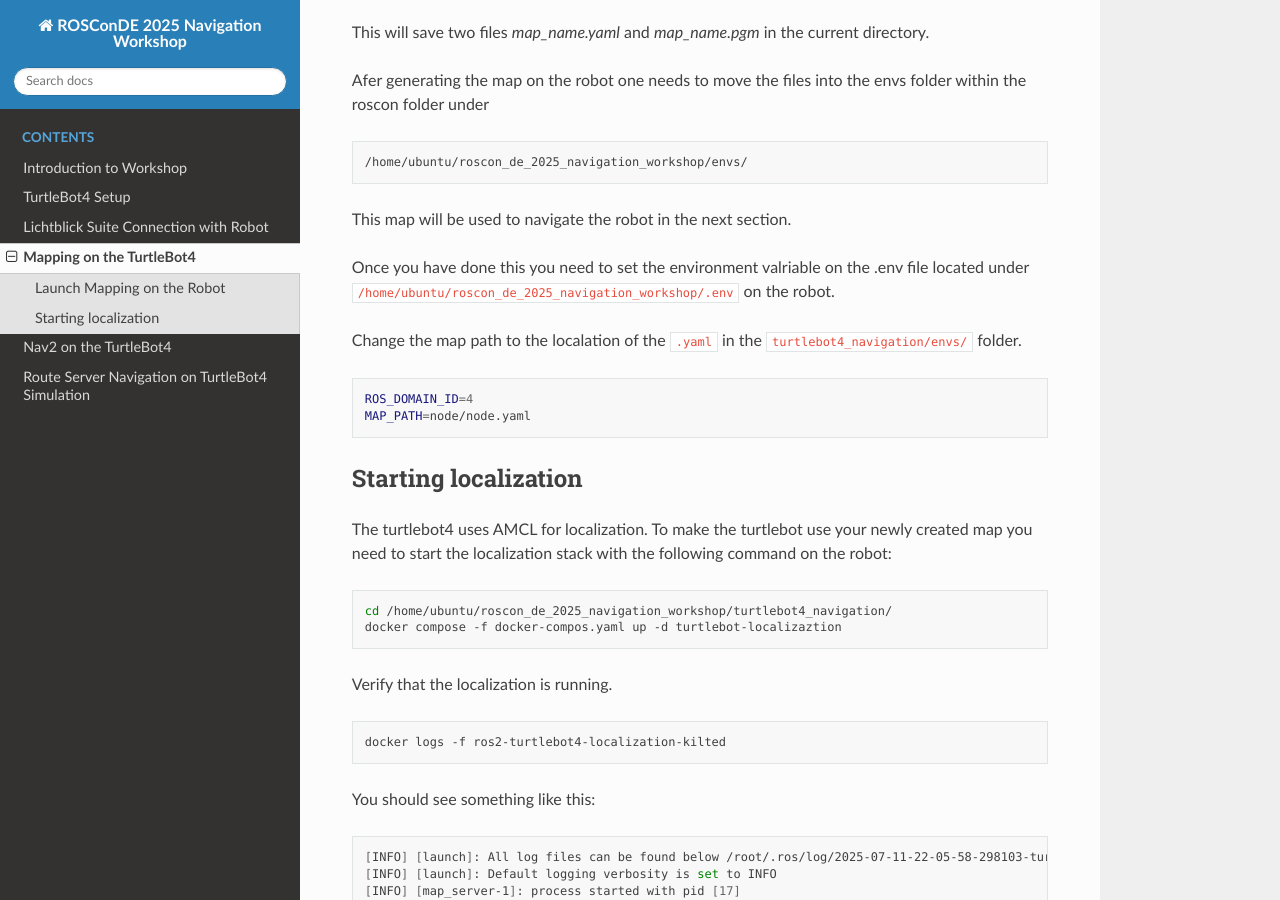
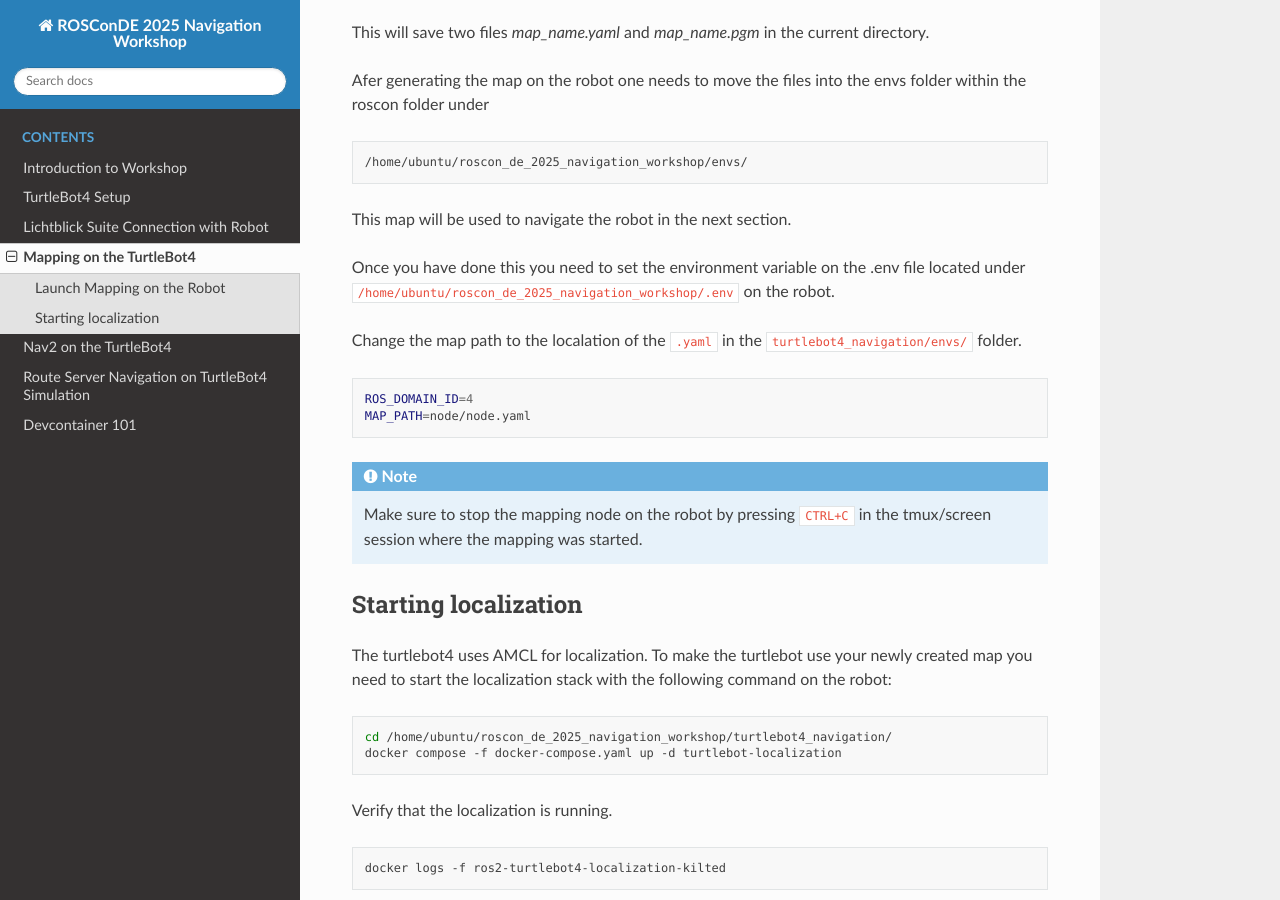
Before and after one commit to pschnattinger/roscon_de_2025_navigation_workshop, a Sphinx documentation site: the page built from docs/mapping/mapping.rst, in a window 1280 px wide and 900 px high, scrolled down 1575 px. Built offline with Sphinx 7.4.7 and the Read the Docs theme 3.1.0, drawn with Linux system fonts in a browser that asks for light colours.

```diff
--- a/docs/index.rst
+++ b/docs/index.rst
@@ -11,6 +11,7 @@ This documentation contains the following sections:
 * :doc:`Mapping with TurtleBot4 </mapping/mapping>`
 * :doc:`Navigation with TurtleBot4 </navigation/navigation>`
 * :doc:`Route Server and Roadmap Tool </route_server/route_server>`
+* :doc:`Devcontainer 101 and setup </devcontainer/devcontainer101>`
 
 **Focus:** Nav2 (Jazzy), TurtleBot4, practical labs with small group guidance (≈10 participants), plus **Lichtblick** showcase and the **roadmap tool & road server**.
 
@@ -25,3 +26,4 @@ This documentation contains the following sections:
    mapping/mapping
    navigation/navigation
    route_server/route_server
+   devcontainer/devcontainer101
--- a/docs/lichtblick/lichtblick.rst
+++ b/docs/lichtblick/lichtblick.rst
@@ -1062,7 +1062,7 @@ Connect to Robot
 
       .. code-block:: bash
 
-         ros2 launch rosbridge_server rosbridge_websocket_launch.xml
+         tmux new -d -s rosbridge 'ros2 launch rosbridge_server rosbridge_websocket_launch.xml'
 
    3. Open the Lichtblick Suite application on your PC.
 
--- a/docs/mapping/mapping.rst
+++ b/docs/mapping/mapping.rst
@@ -54,7 +54,7 @@ Afer generating the map on the robot one needs to move the files into the envs f
 
 This map will be used to navigate the robot in the next section.
 
-Once you have done this you need to set the environment valriable on the .env file located under ``/home/ubuntu/roscon_de_2025_navigation_workshop/.env`` on the robot.
+Once you have done this you need to set the environment variable on the .env file located under ``/home/ubuntu/roscon_de_2025_navigation_workshop/.env`` on the robot.
 
 Change the map path to the localation of the ``.yaml`` in the ``turtlebot4_navigation/envs/`` folder.
 
@@ -62,6 +62,11 @@ Change the map path to the localation of the ``.yaml`` in the ``turtlebot4_navig
 
     ROS_DOMAIN_ID=4
     MAP_PATH=node/node.yaml
+
+
+.. note::
+
+   Make sure to stop the mapping node on the robot by pressing ``CTRL+C`` in the tmux/screen session where the mapping was started.
 
 
 Starting localization
@@ -72,7 +77,7 @@ The turtlebot4 uses AMCL for localization. To make the turtlebot use your newly
 .. code-block:: bash
 
    cd /home/ubuntu/roscon_de_2025_navigation_workshop/turtlebot4_navigation/
-   docker compose -f docker-compos.yaml up -d turtlebot-localizaztion
+   docker compose -f docker-compose.yaml up -d turtlebot-localization
 
 Verify that the localization is running.
 
```
Also changed, not shown: docs/devcontainer/devcontainer101.rst (added, +62 -0 lines), docs/navigation/navigation.rst (+11 -1 lines), docs/route_server/route_server.rst (+4 -3 lines), docs/turtlebot4/turtlebot4.rst (+10 -0 lines), 3 other files.
